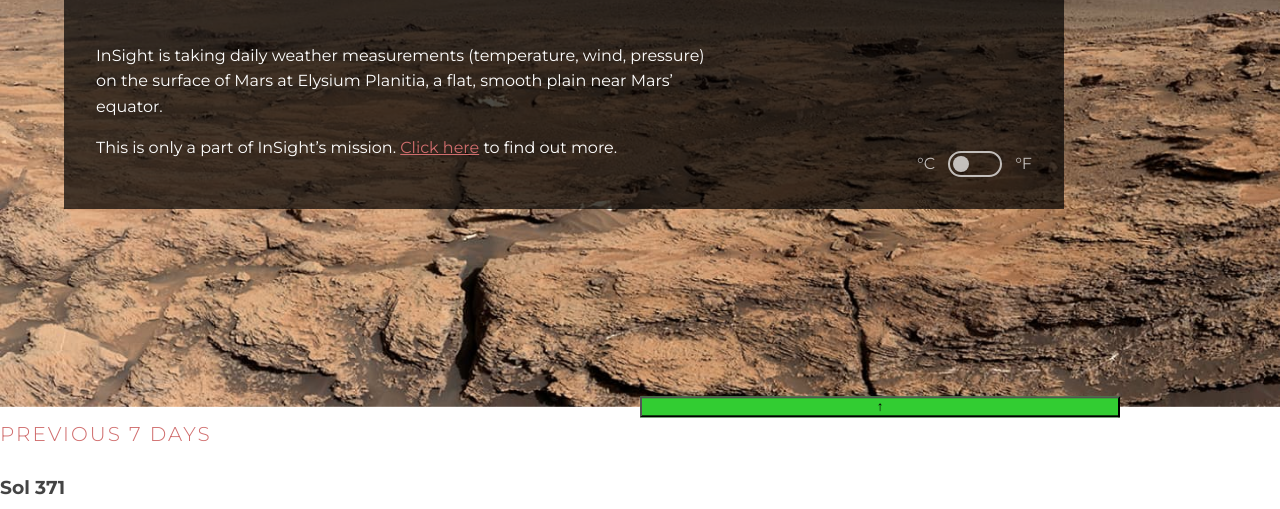
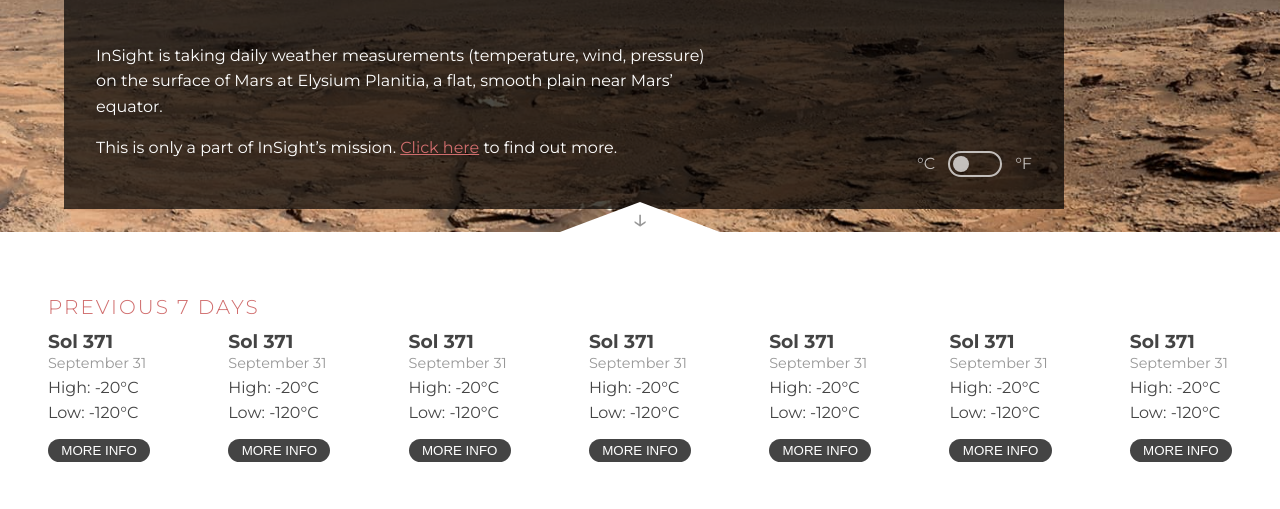
Before and after one commit to glezzz/Mars-weather-app, a plain HTML site: page index.html in a window 1280 px wide. Shown: the part 289-798 px from the top of the page. Drawn offline with Linux system fonts and the light colour scheme.

Commit message:
finished styling

```diff
--- a/index.html
+++ b/index.html
@@ -49,7 +49,7 @@
 
 </main>
 
-<div class="previous-weather">
+<div class="previous-weather show-weather">
     <button for="weather-toggle" class="show-previous-weather"><span>&#8593;</span> <span class="sr-only">Show previous weather</span>
     </button>
 
@@ -63,8 +63,51 @@
             <p class="previous-day__temp">Low: -120°C</p>
             <button class="previous-day__more-info">More info</button>
         </div>
+        <div class="previous-day">
+            <h3 class="previous-day__sol">Sol 371</h3>
+            <p class="previous-day__date">September 31</p>
+            <p class="previous-day__temp">High: -20°C</p>
+            <p class="previous-day__temp">Low: -120°C</p>
+            <button class="previous-day__more-info">More info</button>
+        </div>
+        <div class="previous-day">
+            <h3 class="previous-day__sol">Sol 371</h3>
+            <p class="previous-day__date">September 31</p>
+            <p class="previous-day__temp">High: -20°C</p>
+            <p class="previous-day__temp">Low: -120°C</p>
+            <button class="previous-day__more-info">More info</button>
+        </div>
+        <div class="previous-day">
+            <h3 class="previous-day__sol">Sol 371</h3>
+            <p class="previous-day__date">September 31</p>
+            <p class="previous-day__temp">High: -20°C</p>
+            <p class="previous-day__temp">Low: -120°C</p>
+            <button class="previous-day__more-info">More info</button>
+        </div>
+        <div class="previous-day">
+            <h3 class="previous-day__sol">Sol 371</h3>
+            <p class="previous-day__date">September 31</p>
+            <p class="previous-day__temp">High: -20°C</p>
+            <p class="previous-day__temp">Low: -120°C</p>
+            <button class="previous-day__more-info">More info</button>
+        </div>
+        <div class="previous-day">
+            <h3 class="previous-day__sol">Sol 371</h3>
+            <p class="previous-day__date">September 31</p>
+            <p class="previous-day__temp">High: -20°C</p>
+            <p class="previous-day__temp">Low: -120°C</p>
+            <button class="previous-day__more-info">More info</button>
+        </div>
+        <div class="previous-day">
+            <h3 class="previous-day__sol">Sol 371</h3>
+            <p class="previous-day__date">September 31</p>
+            <p class="previous-day__temp">High: -20°C</p>
+            <p class="previous-day__temp">Low: -120°C</p>
+            <button class="previous-day__more-info">More info</button>
+        </div>
     </div>
 </div>
 
+<script src="script.js"></script>
 </body>
 </html>
--- /dev/null
+++ b/script.js
@@ -0,0 +1,7 @@
+
+const previousWeatherToggle = document.querySelector('.show-previous-weather');
+const previousWeather = document.querySelector('.previous-weather');
+
+previousWeatherToggle.addEventListener('click', () => {
+    previousWeather.classList.toggle('show-weather')
+});
--- a/styles.css
+++ b/styles.css
@@ -169,7 +169,7 @@ a:hover {
 }
 
 .unit__toggle {
-    cursor: pointer;
+    /*cursor: pointer;*/
     width: 4em;
     border: 2px solid var(--clr-light);
     background: transparent;
@@ -211,16 +211,139 @@ input {
     bottom: 0;
     width: 100%;
     transform: translateY(60%);
+    transition: transform 350ms ease;
+    padding: 3em;
 }
 
-.show-previous-weather{
+.show-previous-weather {
     position: absolute;
-    background: limegreen;
+    background: var(--clr-light);
     left: 50%;
-    width: 30rem;
-    transform: translateY(-50%);
+    width: 10rem;
+    transform: translate(-50%, calc(-100% - 3rem));
+    text-align: center;
+    font-size: var(--fs-h2);
+    line-height: 1;
+    clip-path: polygon(50% 0, 0 100%, 100% 100%);
+    cursor: pointer;
+    color: var(--clr-gray);
+    border: 0;
+    font-family: inherit;
+}
+
+.show-previous-weather:hover, .show-previous-weather:focus {
+    color: var(--clr-dark);
 }
 
 .previous-days {
     display: flex;
+    justify-content: space-between;
 }
+
+.previous-weather__title {
+    text-align: center;
+}
+
+.show-weather.previous-weather {
+    transform: translateY(0);
+}
+
+.show-previous-weather span {
+    display: block;
+    transform: rotate(0);
+    transition: transform 300ms ease;
+}
+
+.show-weather.previous-weather span {
+    display: block;
+    transform: rotate(180deg) translateY(-6px);
+}
+
+.show-weather.previous-weather .previous-weather__title,
+.show-weather.previous-weather .previous-day {
+    animation: slideUpIn 750ms forwards;
+}
+
+.show-weather.previous-weather {
+    transform: translateY(0);
+}
+
+.show-weather.previous-weather .previous-weather__title {
+    text-align: left;
+}
+
+.previous-day {
+    opacity: 0;
+}
+
+.previous-day > * {
+    margin: 0;
+}
+
+.previous-day__date {
+    font-size: .9rem;
+    color: var(--clr-gray);
+}
+
+.previous-day__more-info {
+    cursor: pointer;
+    border: 0;
+    border-radius: 100vmax;
+    background: var(--clr-dark);
+    color: var(--clr-light);
+    text-transform: uppercase;
+    padding: .3em 1em;
+    margin-top: 1em;
+}
+
+.previous-day__more-info:hover {
+    background: var(--clr-gray);
+}
+
+@keyframes slideUpIn {
+    0% {
+        opacity: 0;
+        transform: translateY(50%);
+        margin-top: .5em;
+    }
+
+    100% {
+        opacity: 1;
+        transform: translateY(0);
+    }
+}
+
+.show-weather.previous-weather .previous-day:nth-child(1) {
+    -webkit-animation-delay: 100ms;
+    animation-delay: 100ms;
+}
+
+.show-weather.previous-weather .previous-day:nth-child(2) {
+    -webkit-animation-delay: 125ms;
+    animation-delay: 125ms;
+}
+
+.show-weather.previous-weather .previous-day:nth-child(3) {
+    -webkit-animation-delay: 150ms;
+    animation-delay: 150ms;
+}
+
+.show-weather.previous-weather .previous-day:nth-child(4) {
+    -webkit-animation-delay: 175ms;
+    animation-delay: 175ms;
+}
+
+.show-weather.previous-weather .previous-day:nth-child(5) {
+    -webkit-animation-delay: 200ms;
+    animation-delay: 200ms;
+}
+
+.show-weather.previous-weather .previous-day:nth-child(6) {
+    -webkit-animation-delay: 225ms;
+    animation-delay: 225ms;
+}
+
+.show-weather.previous-weather .previous-day:nth-child(7) {
+    -webkit-animation-delay: 300ms;
+    animation-delay: 300ms;
+}
```
